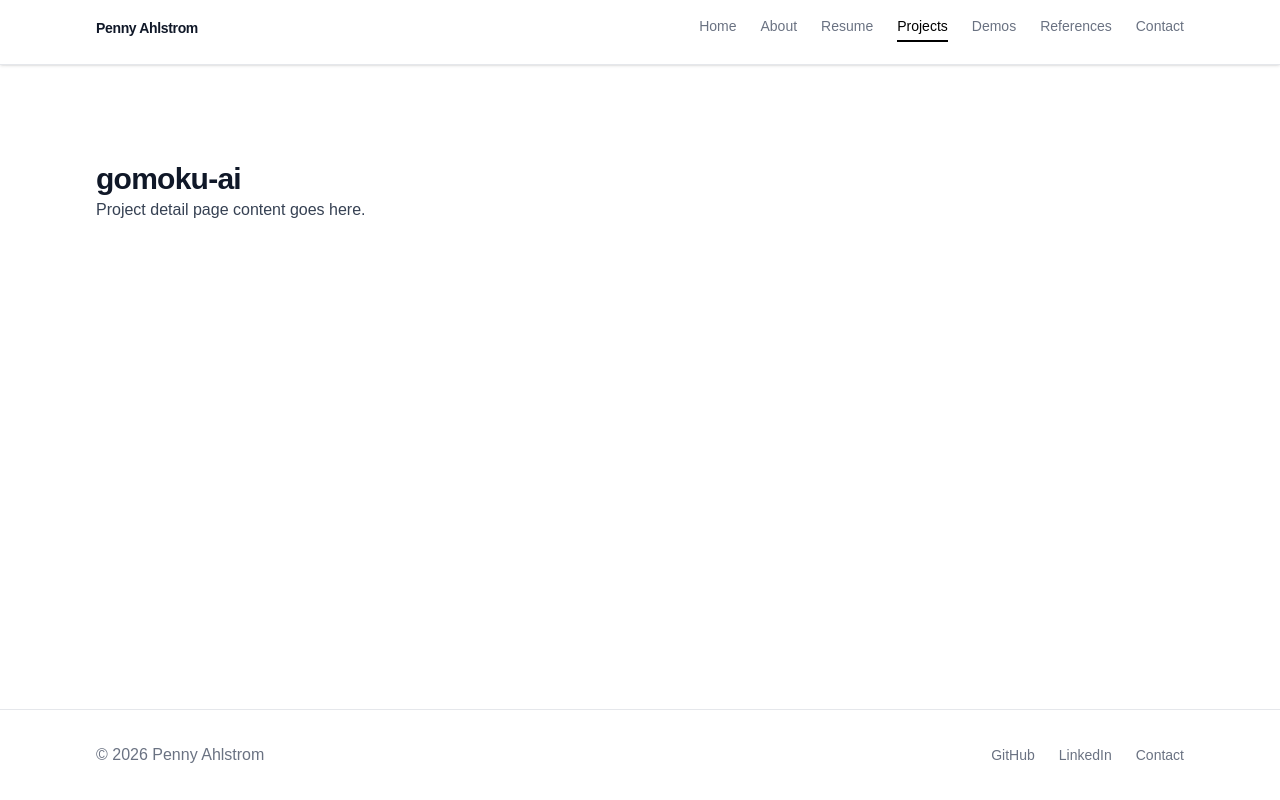
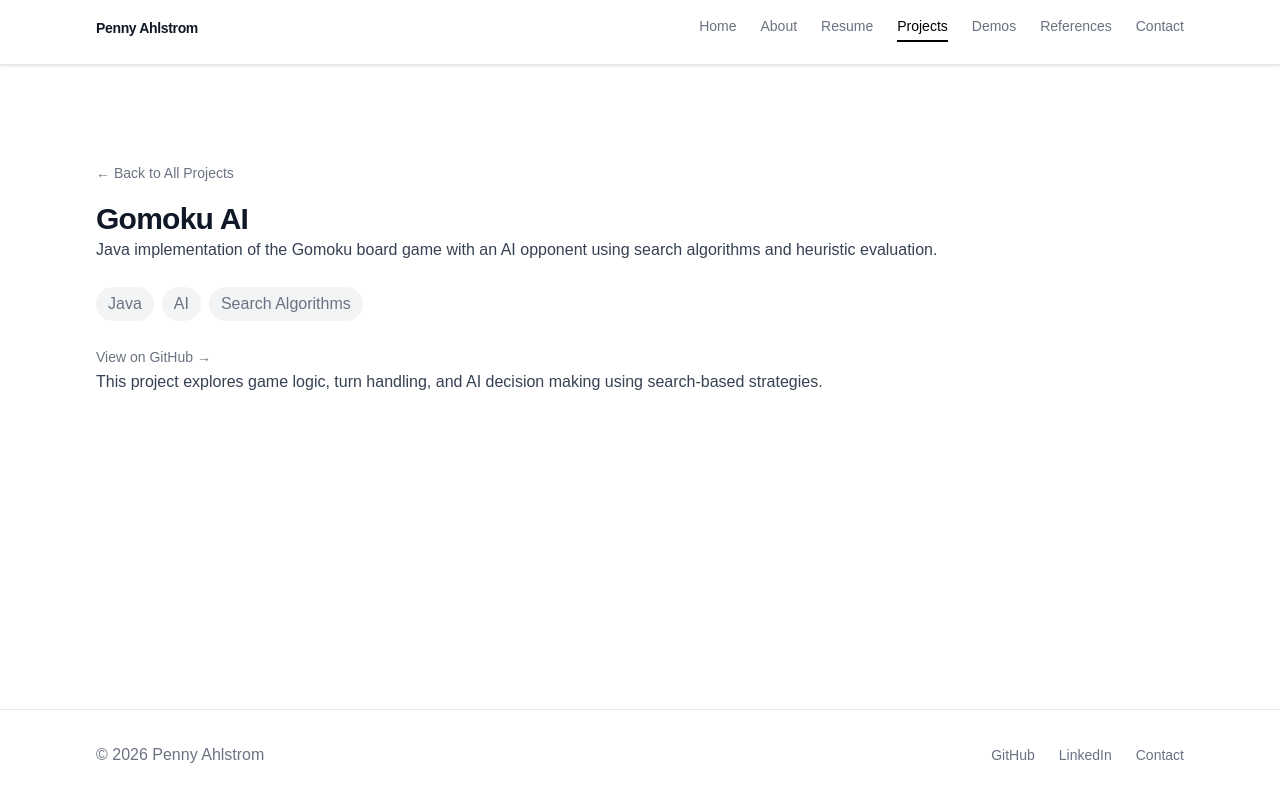
Before and after one commit to PennyAhlstrom/my-portfolio, a Next.js app: page /projects/gomoku-ai in a window 1280 px wide. Built offline with nearby package versions, Linux system fonts and the light colour scheme.

Commit message:
add back to all projects link and project github repo link

```diff
--- a/app/projects/[slug]/page.tsx
+++ b/app/projects/[slug]/page.tsx
@@ -1,23 +1,59 @@
+import { notFound } from "next/navigation";
 import Section from "@/components/ui/SectionWrapper";
 import Container from "@/components/layout/Container";
+import AppLink from "@/components/ui/AppLink";
 import SectionHeader from "@/components/ui/SectionHeader";
 import Text from "@/components/ui/Text";
+import TechBadge from "@/components/projects/TechBadge";
+import { projects } from "@/components/projects/ProjectData";
 
 type ProjectPageProps = {
-  params: {
+  params: Promise<{
     slug: string;
-  };
+  }>;
 };
 
-export default function ProjectPage({ params }: ProjectPageProps) {
+export async function generateStaticParams() {
+  return projects.map((project) => ({
+    slug: project.slug,
+  }));
+}
+
+export default async function ProjectPage({ params }: ProjectPageProps) {
+  const { slug } = await params;
+
+  const project = projects.find((item) => item.slug === slug);
+
+  if (!project) {
+    notFound();
+  }
+
   return (
     <Section>
       <Container>
-        <SectionHeader>{params.slug}</SectionHeader>
+        <AppLink href="/projects" arrow direction="back" variant="muted">
+          Back to All Projects
+        </AppLink>
 
-        <Text className="mt-4 max-w-3xl">
-          Project detail page content goes here.
-        </Text>
+        <div className="mt-4">
+          <SectionHeader>{project.title}</SectionHeader>
+        </div>
+
+        <Text className="mt-4 max-w-3xl">{project.description}</Text>
+
+        <div className="mt-6 flex flex-wrap gap-2">
+          {project.tech.map((item) => (
+            <TechBadge key={item}>{item}</TechBadge>
+          ))}
+        </div>
+
+        <div className="mt-6">
+          <AppLink href={project.githubUrl} external newTab arrow>
+            View on GitHub
+          </AppLink>
+        </div>
+
+        <Text className="mt-8 max-w-3xl">{project.content}</Text>
       </Container>
     </Section>
   );
```
